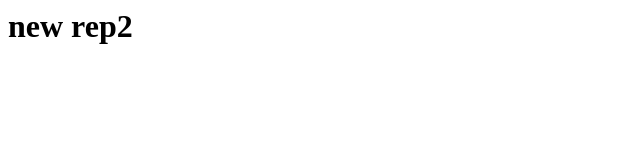
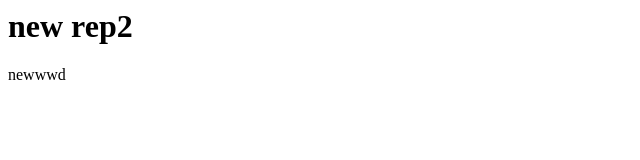
Before and after one commit to dithmaa/newrep2, a plain HTML site: page index.html in a window 1280 px wide. Shown: the full height of the page, 0-640 px from the left. Drawn offline with Linux system fonts and the light colour scheme.

Commit message:
add a pa

```diff
--- a/index.html
+++ b/index.html
@@ -8,5 +8,6 @@ newrep2
 <h1>
 new rep2
 </h1>
+<p>newwwd</p>
 </body>
 </html>
```
